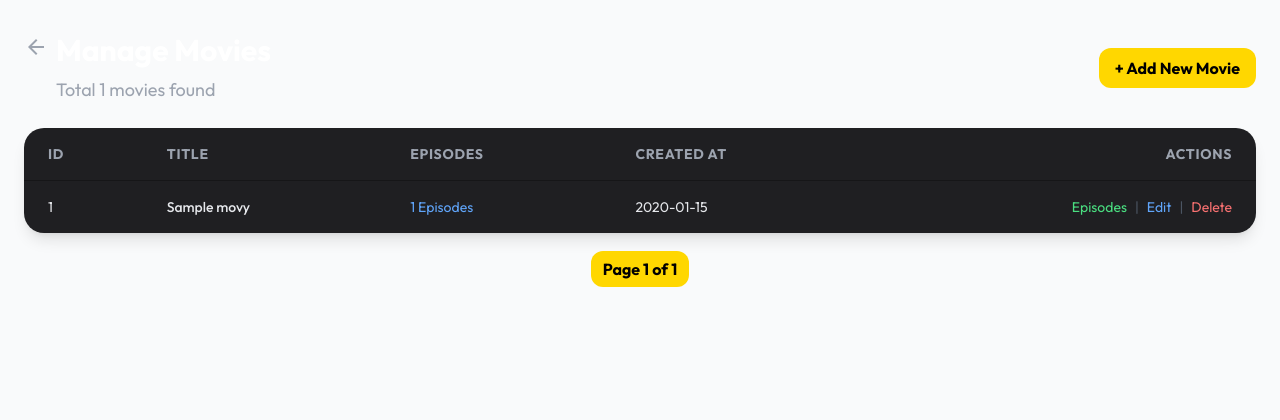
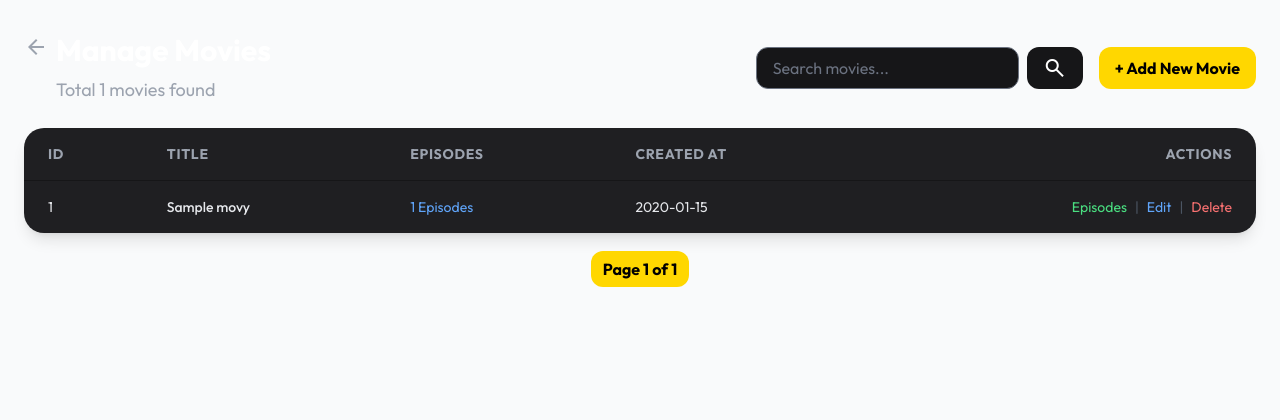
Before and after one commit to 5ug4rd4ddy/dracin, a Flask app: page /admin/movies in a window 1280 px wide. Shown: the top 420 px of the page. Run offline with Flask 3, Linux system fonts and the light colour scheme; a user stored in the database is signed in; tables that the repository leaves empty hold one stand-in row (values such as "Sample post"); some libraries are stand-ins or nearby versions.

Commit message:
add search bar admin movies

```diff
--- a/app/blueprints/admin.py
+++ b/app/blueprints/admin.py
@@ -78,8 +78,14 @@
 @admin_required
 def movies():
     page = request.args.get('page', 1, type=int)
-    movies = Movie.query.order_by(Movie.created_at.desc()).paginate(page=page, per_page=20)
-    return render_template('admin/movies.html', movies=movies)
+    search_query = request.args.get('q', '')
+
+    query = Movie.query
+    if search_query:
+        query = query.filter(Movie.title.ilike(f'%{search_query}%'))
+
+    movies = query.order_by(Movie.created_at.desc()).paginate(page=page, per_page=20)
+    return render_template('admin/movies.html', movies=movies, search_query=search_query)
 
 @admin_bp.route('/movies/add', methods=['GET', 'POST'])
 @login_required
--- a/app/templates/admin/movies.html
+++ b/app/templates/admin/movies.html
@@ -14,9 +14,22 @@
             </div>
             <p class="text-gray-400 text-lg ml-8">Total {{ movies.total }} movies found</p>
         </div>
-        <a href="{{ url_for('admin.add_movie') }}" class="bg-primary text-black font-bold py-2 px-4 rounded hover:bg-yellow-400">
-            + Add New Movie
-        </a>
+        <div class="flex flex-col sm:flex-row gap-4">
+            <form action="{{ url_for('admin.movies') }}" method="GET" class="flex gap-2">
+                <input type="text" name="q" value="{{ search_query }}" placeholder="Search movies..." class="bg-surface-dark text-white px-4 py-2 rounded focus:outline-none focus:ring-2 focus:ring-primary">
+                <button type="submit" class="bg-surface-dark text-white px-4 py-2 rounded hover:bg-gray-700 flex items-center justify-center">
+                    <span class="material-symbols-outlined">search</span>
+                </button>
+                {% if search_query %}
+                <a href="{{ url_for('admin.movies') }}" class="bg-surface-dark text-white px-4 py-2 rounded hover:bg-gray-700 flex items-center justify-center" title="Clear search">
+                    <span class="material-symbols-outlined">close</span>
+                </a>
+                {% endif %}
+            </form>
+            <a href="{{ url_for('admin.add_movie') }}" class="bg-primary text-black font-bold py-2 px-4 rounded hover:bg-yellow-400 flex items-center justify-center whitespace-nowrap">
+                + Add New Movie
+            </a>
+        </div>
     </div>
 
     <div class="overflow-x-auto bg-card-dark rounded-xl shadow-lg">
```
